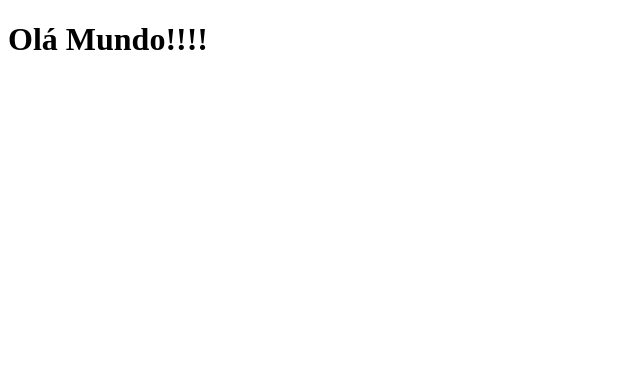
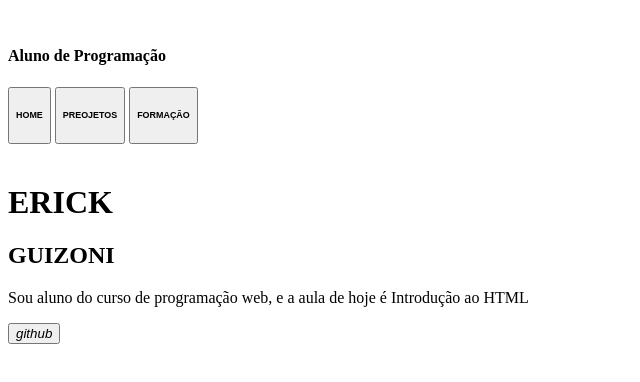
Before and after one commit to Erick-Guizoni/portifolio-erick, a plain HTML site: page index.html in a window 1280 px wide. Shown: the whole page, without its empty margins (0-640 px from the left). Drawn offline with Linux system fonts and the light colour scheme.

Commit message:
Update index.html

```diff
--- a/index.html
+++ b/index.html
@@ -1,11 +1,41 @@
 <!DOCTYPE html>
-<html lang="en">
+<html lang="pt-br">
     <head>
         <meta charset="UTF-8">
         <meta name="viewport" content="width=device-width, initial-scale=1.0">
-    <title>Document</title>
+        <title>Erick Guizoni</title>
+
     </head>
     <body>
-    <h1>Olá Mundo!!!!</h1>
+        <header>
+            <img src alt>
+            <h4 id="text-header">Aluno de Programação</h4>
+            <button id="btn-pink" class="button-header">
+                <h6 class="title-button-header">HOME</h6>
+                <i id="icon-home"></i>
+            </button>
+            <button id="btn-blue" class="button-header">
+                <h6 class="title-button-header">PREOJETOS</h6>
+                <i id="icon-projects"></i>
+            </button>
+            <button id="btn-purple" class="button-header">
+                <h6 class="title-button-header">FORMAÇÃO</h6>
+                <i id="icon-training"></i>
+            </button>
+        </header>
+        <main>
+            <img src alt>
+            <h1 id="title-firstname">ERICK</h1>
+            <h2 id="title-lastname">GUIZONI</h2>
+            <p id="my-information" class="p-information">Sou aluno do curso de
+                programação web, e a aula de hoje é
+                Introdução ao HTML</p>
+        </main>
+        <footer>
+            <button id="btn-github-icon" class="button-footer">
+                <i id="icon-github" class="icon-footer">github</i>
+            </button>
+        </footer>
+
     </body>
 </html>
```
Lines whose indentation alone changed are shown as unchanged.
